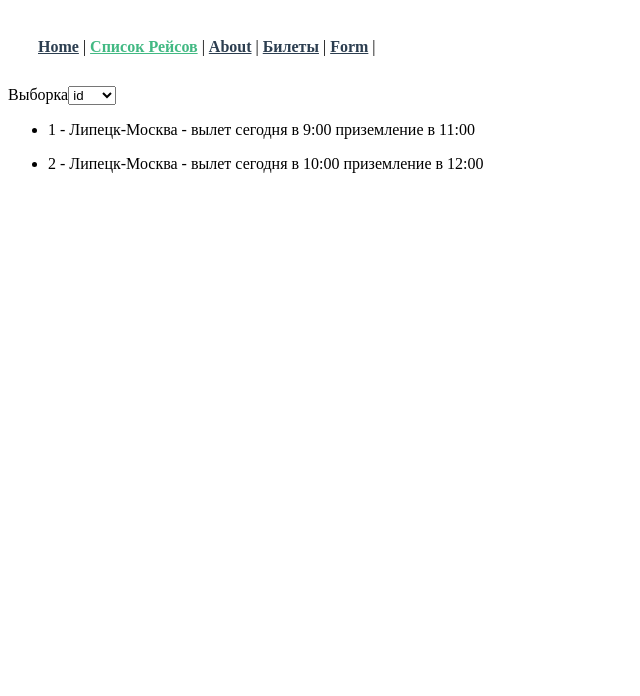
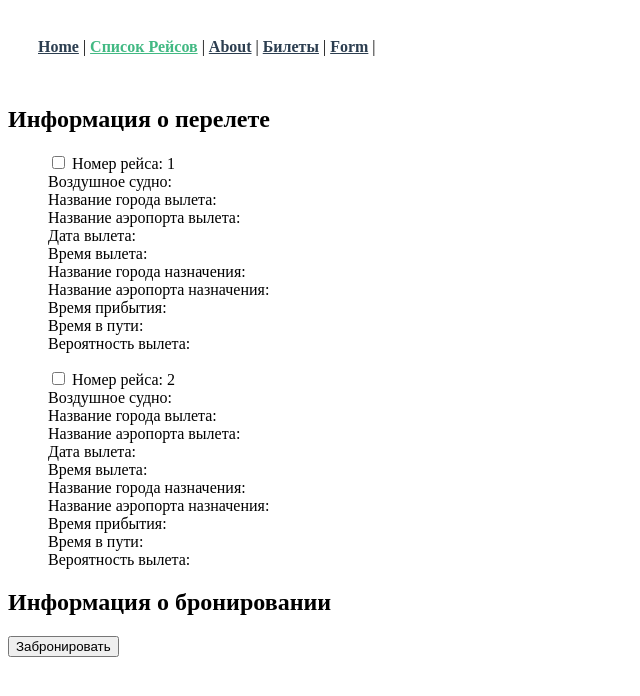
Before and after one commit to NickEngineeringProject/VueAdvance, a Vue app: page /flights in a window 1280 px wide. Shown: the top 696 px of the page, without its empty margins (0-640 px from the left). Built offline with nearby package versions, Linux system fonts and the light colour scheme.

Commit message:
'remodel_Flights_component'

```diff
--- a/src/components/Flights.vue
+++ b/src/components/Flights.vue
@@ -1,16 +1,54 @@
 <template>
     <div>
-        <label for="select">Выборка</label>
-            <select name="select" id="select">
-                <option value="id">id</option>
-                <option value="to">to</option>
-                <option value="time">time</option>
-            </select>
-        <ul v-for="(fly, i) of flights" :fly="fly" :key="i">
-            <li>
-                {{fly.id}} - {{fly.to}} - {{fly.time}}
-            </li>
-        </ul>
+        <section class="flight_information">
+            <h2>Информация о перелете</h2>
+            <ul v-for="(board, i) of boards"
+                :board="board" :key="i"
+            >
+                <li class="items">
+                    <label>
+                        <input type="checkbox">
+                        Номер рейса: {{ board.id }}
+                    </label>
+                    <span>
+                        Воздушное судно:
+                    </span>
+                    <span>
+                        Название города вылета:
+                    </span>
+                    <span>
+                        Название аэропорта вылета:
+                    </span>
+                    <span>
+                        Дата вылета:
+                    </span>
+                    <span>
+                        Время вылета:
+                    </span>
+                    <span>
+                        Название города назначения:
+                    </span>
+                    <span>
+                        Название аэропорта назначения:
+                    </span>
+                    <span>
+                        Время прибытия:
+                    </span>
+                    <span>
+                        Время в пути:
+                    </span>
+                    <span>
+                        Вероятность вылета:
+                    </span>
+                </li>
+            </ul>
+        </section>
+        <section class="booking_information">
+            <h2>Информация о бронировании</h2>
+            <label>
+                <button type="submit">Забронировать</button>
+            </label>
+        </section>
     </div>
 </template>
 
@@ -19,7 +57,8 @@ export default {
     name: "Flights",
     data () {
         return {
-            flights: [
+            selected: [],
+            boards: [
                 {
                     id: 1,
                     to: 'Липецк-Москва',
@@ -37,5 +76,8 @@ export default {
 </script>
 
 <style scoped>
-
+    .items {
+        display: flex;
+        flex-direction: column;
+    }
 </style>
--- a/src/pages/Tickets/index.vue
+++ b/src/pages/Tickets/index.vue
@@ -1,12 +1,14 @@
 <template>
     <div>
-        <h2>Купить билет</h2>
+        <Tickets/>
     </div>
 </template>
 
 <script>
+import Tickets from "@/components/Tickets";
 export default {
-    name: "index"
+    name: "index",
+    components: {Tickets}
 }
 </script>
 
```
